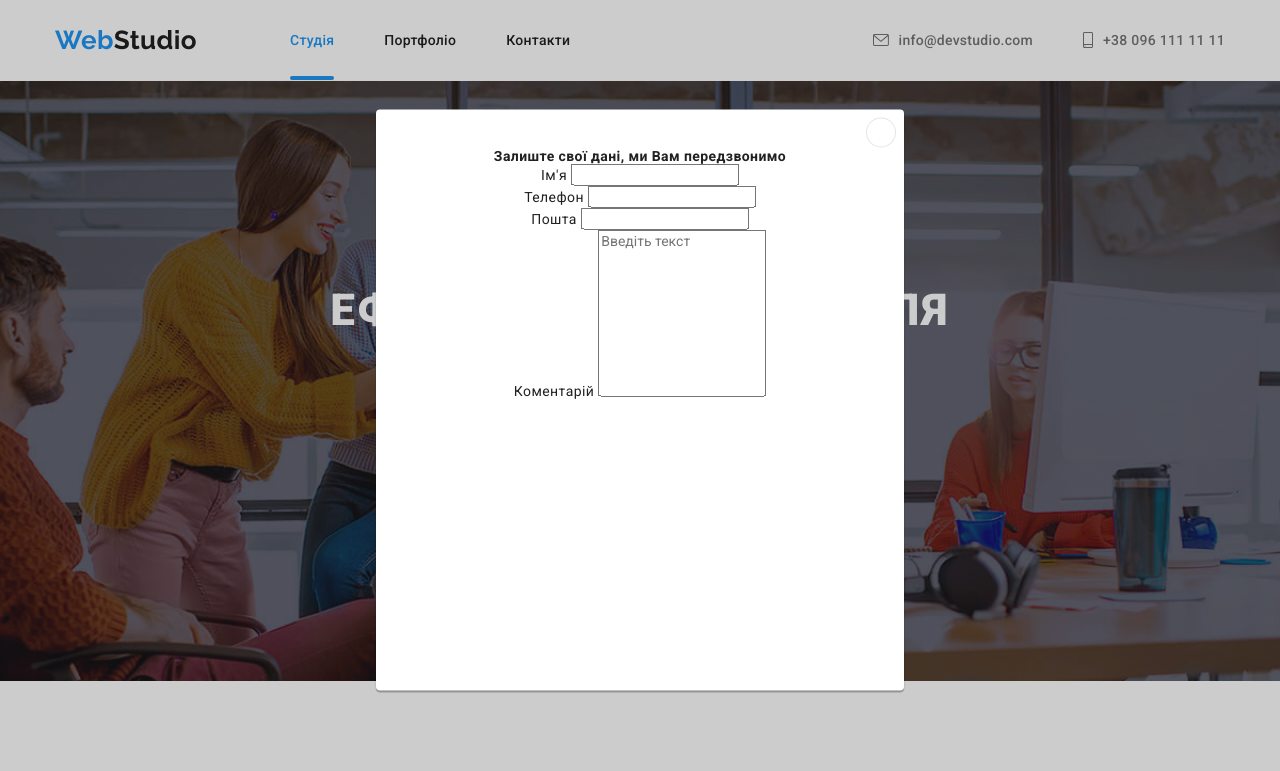
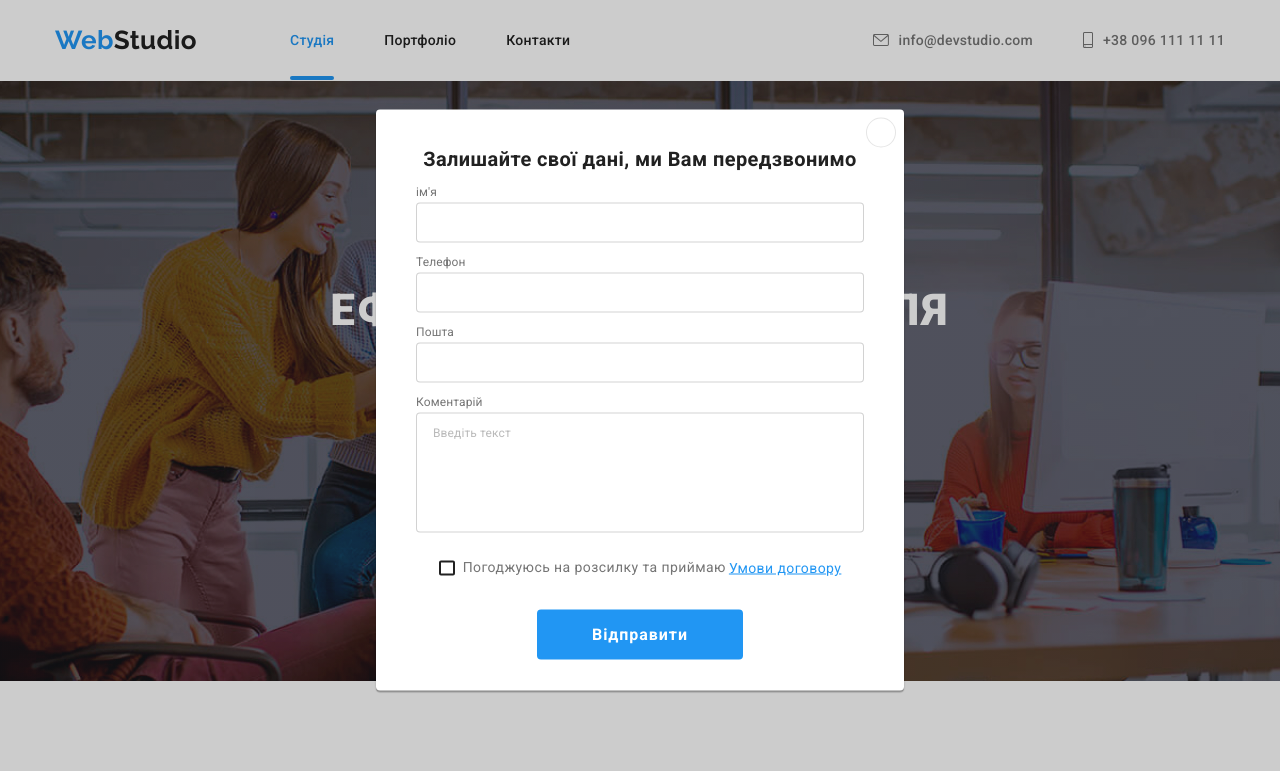
Before and after one commit to DubeiA/goit-markup-hw-05, a plain HTML site: page index.html in a window 1280 px wide. Both pictures are taken after a click on the button "Замовити послугу". Shown: the top 771 px of the page. Drawn offline with nearby package versions, Linux system fonts and the light colour scheme.

Commit message:
add form and styles to modal

```diff
--- a/css/styles.css
+++ b/css/styles.css
@@ -124,7 +124,6 @@ img {
 }
 
 /* .icon-mail {
-
 } */
 .main-contacts .decor-contacts + .decor-contacts {
 	margin-left: 50px;
@@ -142,7 +141,6 @@ img {
 	background-repeat: no-repeat;
 	background-position: left center;
 }
-
 .icon-phone {
 	background-image: url(../images/icons.svg/smartphone.svg);
 	background-repeat: no-repeat;
@@ -321,7 +319,7 @@ img {
 
 }
 
-/*---------------------------------Main botton --------------------*/
+/*---------------------------------Main botton ------------------------------*/
 
 .main-btn {
 
@@ -415,10 +413,11 @@ img {
 	cursor: pointer;
 	text-decoration: none;
 
-	transition: box-shadow var(--animation-cubic);
+	transition: box-shadow var(--animation-cubic) , fill var(--animation-cubic);
 }
 
 .modal-btn:hover {
+	fill: var(--hover-color);
 	box-shadow: 0px 1px 3px rgba(0, 0, 0, 0.12), 0px 1px 1px rgba(0, 0, 0, 0.14), 0px 2px 1px rgba(0, 0, 0, 0.2);
 }
 
@@ -429,23 +428,217 @@ img {
 
 }
 
+/* ------------------------------------MODAL DECOR-------------------------- */
 
-/* --------------------------------Modal form Decor-------------------- */
+.form-modal {
+	text-align: center;
+}
+
+/* --------------------Header------------------ */
+.head-form {
+	padding-bottom: 12px;
+
+	font-weight: 700;
+	font-size: 20px;
+	line-height: 1.15;
+	text-align: center;
+
+}
+
+/* ---------------------main form--------------- */
+
+.label-form {
 
 
-.modal-form {
-	/* position: absolute;
-	top: 0;
-	left: 0;
-	width: 100%;
-	height: 100%;
+	display: block;
+	position: relative;
+	/* border: 1px solid coral; */
+	margin-left: 40px;
+	margin-right: 40px;
+	margin-bottom: 10px;
 
-	opacity: 1;
-	z-index: 1; */
+	text-align: initial;
+
+}
+.icon-form {
+
+	position: absolute;
+
+	left: 12px;
+	bottom: 11px;
+
+
+	width: 18px;
+	height: 18px;
+
+	transition: fill var(--animation-cubic);
 }
 
+.input-form:focus + .icon-form {
+	fill: var(--hover-color);
+}
+
+
+.input-form {
+	margin-top: 4px;
+
+	width: 448px;
+	height: 40px;
+
+	padding-left: 42px;
+
+	border: 1px solid rgba(33, 33, 33, 0.2);
+
+	border-radius: 4px;
+	transition: border-color var(--animation-cubic);
+
+	outline:transparent
+
+}
+
+.input-form:focus {
+	border-color: var(--hover-color);
+
+}
+
+.name-span {
+
+	font-size: 12px;
+	line-height: 1.17;
+	letter-spacing: 0.01em;
+
+	color: var(--main-secondary-color);
+}
+
+/*------------------------Textarea-------------
+--------- */
 .textarea {
+	margin-top: 4px;
+
 	resize: none;
+	width: 448px;
+	height: 120px;
+
+	border: 1px solid rgba(33, 33, 33, 0.2);
+	border-radius: 4px;
+
+	padding: 12px 16px;
+
+	font-size: 12px;
+	line-height: 14px;
+	letter-spacing: 0.01em;
+
+	transition: border-color var(--animation-cubic);
+
+	outline:transparent
+
+}
+
+.textarea::placeholder {
+	color: rgba(117, 117, 117, 0.5);
+}
+
+.textarea:focus {
+	border-color: var(--hover-color);
+}
+
+.label-confirm {
+	display:flex;
+	justify-content: center;
+	align-items: center;
+
+	/* border: 1px solid coral; */
+
+	margin-top: 20px;
+}
+.span-confirm {
+	margin-left: 8px;
+
+	line-height: 1.71;
+
+	color: var(--main-secondary-color);
+
+}
+
+.link-confirm {
+	color: rgba(33, 150, 243, 1);
+	margin-left: 3px;
+}
+
+/* ----------Botton Submit---------- */
+
+.btn-submit {
+
+
+	padding: 10px 55px;
+	margin-top: 30px;
+	margin-left: auto;
+	margin-right: auto;
+
+	border-radius: 4px;
+	border: none;
+
+	background: var(--hover-color);
+	color: var(--main-backg-color);
+
+	font-weight: 700;
+	font-size: 16px;
+	line-height: 1.88;
+
+	letter-spacing: 0.06em;
+
+	font-family: inherit;
+	cursor: pointer;
+
+
+	transition: background-color var(--animation-cubic), box-shadow var(--animation-cubic) ;
+}
+
+.btn-submit:hover,
+.btn-submit:focus {
+	background-color: var(--main-btn-color);
+	box-shadow: 0px 4px 4px rgba(0, 0, 0, 0.15);
+
+}
+
+.checkbox {
+	appearance: none;
+
+}
+
+
+.box-checked {
+
+	display: block;
+
+	width: 16px;
+	height: 15px;
+	border: 2px solid #212121;
+
+	border-radius: 2px;
+
+	transition-property: background-color, background-image, border-color;
+	transition-duration: 250ms;
+	transition-timing-function: cubic-bezier(0.4, 0, 0.2, 1);
+}
+
+/* .checkbox-icon {
+	display: inline-block;
+	width: 16px;
+	height: 15px;
+
+	background-color: #212121;
+} */
+
+.checkbox:checked + .box-checked {
+	border-color: var(--hover-color);
+
+	background-color: #2196f3;
+	background-image: url(../images/icon-check.svg);
+	background-repeat: no-repeat;
+	background-size: contain;
+	background-origin: border-box;
+
 }
 
 
@@ -487,28 +680,22 @@ img {
 	background-image: url(../images/antenna.svg);
 	background-repeat: no-repeat;
 	background-position: center;
-
 }
-
 .icon-clock::before {
 	background-image: url(../images/clock.svg);
 	background-repeat: no-repeat;
 	background-position: center;
 }
-
 .icon-diagrama::before {
 	background-image: url(../images/diagram.svg);
 	background-repeat: no-repeat;
 	background-position: center;
 }
-
 .icon-astrounaut::before {
 	background-image: url(../images/astronaut.svg);
 	background-repeat: no-repeat;
 	background-position: center;
 }
-
-
 /*---------------------------------------SVG - icon-------------------------------  */
 .decor-about-icon {
 	text-align: center;
@@ -1040,13 +1227,8 @@ img {
 
 	width: 100%;
 	height: 100%;
-
-
 	transform: translateY(100%);
-
-
 	transition:	translateY var(--animation-cubic);
-
 
 } */
 	/* opacity var(--animation-cubic), */
@@ -1059,9 +1241,7 @@ img {
 /*  --------------------------дубиль 2 ------------------------------ */
 /* .thumb-proposition {
 	position: relative;
-
 }
-
 .thumb-proposition::before {
 	content:"";
 	display: inline-block;
@@ -1072,12 +1252,10 @@ img {
 	width: 100%;
 	height: 100%;
 }
-
 .text-proposition {
 	position: absolute;
 	top: 0;
 	left: 0;
-
 	font-size: 18px;
 	line-height: 1.56;
 	color: var(--main-backg-color);
--- a/index.html
+++ b/index.html
@@ -59,42 +59,6 @@
 				<div class="container">
 					<h1 class="hero">ефективне рішення для вашого бізнесу</h1>
 					<button class="btn main-btn" type="button" data-modal-open>Замовити послугу</button>
-
-					<div class="backdrop is-hidden" data-modal>
-
-						<div class="modal">
-
-							<button class="modal-btn" type="button" data-modal-close>
-								<svg class="modal-btn-icon">
-									<use href="./images/icons.svg#icon-vector"></use>
-								</svg>
-							</button>
-
-							<form class="modal-form">
-								<b>Залиште свої дані, ми Вам передзвонимо</b>
-
-							<ul class="list">
-								<li>
-									<label for="name"> Iм'я </label>
-									<input type="text" name="name" id="name">
-								</li>
-								<li>
-									<label for="tel"> Телефон </label>
-									<input type="tel" name="tel" id="tel">
-								</li>
-								<li>
-									<label for="email">Пошта</label>
-									<input type="email" name="email" id="email">
-								</li>
-								<li>
-									<label for="comment">Коментарій</label>
-									<textarea class="textarea" name="comment" id="comment" rows="10"  placeholder="Введіть текст"></textarea>
-								</li>
-							</ul>
-							</form>
-						</div>
-
-					</div>
 				</div>
 			</section>
 			<!--Наші сильні сторони-->
@@ -381,6 +345,54 @@
 					</ul>
 				</div>
 			</section>
+			<!-- Modal -->
+			<div class="backdrop is-hidden" data-modal>
+				<div class="modal">
+					<button class="modal-btn" type="button" data-modal-close>
+						<svg class="modal-btn-icon">
+							<use href="./images/icons.svg#icon-vector"></use>
+						</svg>
+					</button>
+					<p class="head-form">Залишайте свої дані, ми Вам передзвонимо</p>
+					<form class="form-modal">
+						<label class="label-form">
+							<span class="name-span">ім'я</span>
+							<input class="input-form" type="text" name="name" autocomplete="on" />
+							<svg class="icon-form">
+								<use href="./images/icons.svg#icon-person"></use>
+							</svg>
+						</label>
+						<label class="label-form">
+							<span class="name-span">Телефон</span>
+							<input class="input-form" type="tel" name="tel" autocomplete="on" />
+							<svg class="icon-form">
+								<use href="./images/icons.svg#icon-phone"></use>
+							</svg>
+						</label>
+						<label class="label-form">
+							<span class="name-span">Пошта</span>
+							<input class="input-form" type="email" name="email" autocomplete="on" />
+							<svg class="icon-form">
+								<use href="./images/icons.svg#icon-email"></use>
+							</svg>
+						</label>
+
+						<label class="label-form" for="comment">
+							<span class="name-span">Коментарій</span>
+							<textarea class="textarea" name="comment" id="comment" rows="10" placeholder="Введіть текст"></textarea>
+						</label>
+
+						<label class="label-confirm">
+							<input class="checkbox" type="checkbox" name="confirm" id="confirm" />
+							<span class="box-checked"></span>
+							<span class="span-confirm">Погоджуюсь на розсилку та приймаю</span>
+							<a class="link-confirm" href="">Умови договору</a>
+						</label>
+
+						<button class="btn-submit" type="submit">Відправити</button>
+					</form>
+				</div>
+			</div>
 		</main>
 		<!-- footer -->
 		<footer class="address">
@@ -450,3 +462,35 @@
 		<script src="./js/modal.js"></script>
 	</body>
 </html>
+
+<!-- <ul class="list list-form">
+								<li сlass="item-form">
+									<label class="decor-label" for="name"> Iм'я </label>
+									<input class="decor-input" type="text" name="name" id="name" />
+
+								</li>
+								<li сlass="item-form">
+									<input class="decor-input" type="tel" name="tel" id="tel" />
+									<label class="decor-label" for="tel"> Телефон </label>
+								</li>
+								<li сlass="item-form">
+									<input class="decor-input" type="email" name="email" id="email" />
+									<label class="decor-label" for="email">Пошта</label>
+								</li>
+								<li сlass="item-form">
+									<label for="comment">Коментарій</label>
+									<textarea
+										class="textarea"
+										name="comment"
+										id="comment"
+										rows="10"
+										placeholder="Введіть текст"
+									></textarea>
+								</li>
+								<li сlass="item-form">
+									<input type="checkbox" name="confirm" id="confirm" />
+									<label for="confirm">Погоджуюсь на розсилку та приймаю <span>Умови договору</span></label>
+								</li>
+							</ul>
+
+							<button class="btn-submit" type="submit">Відправити</button> -->
```
